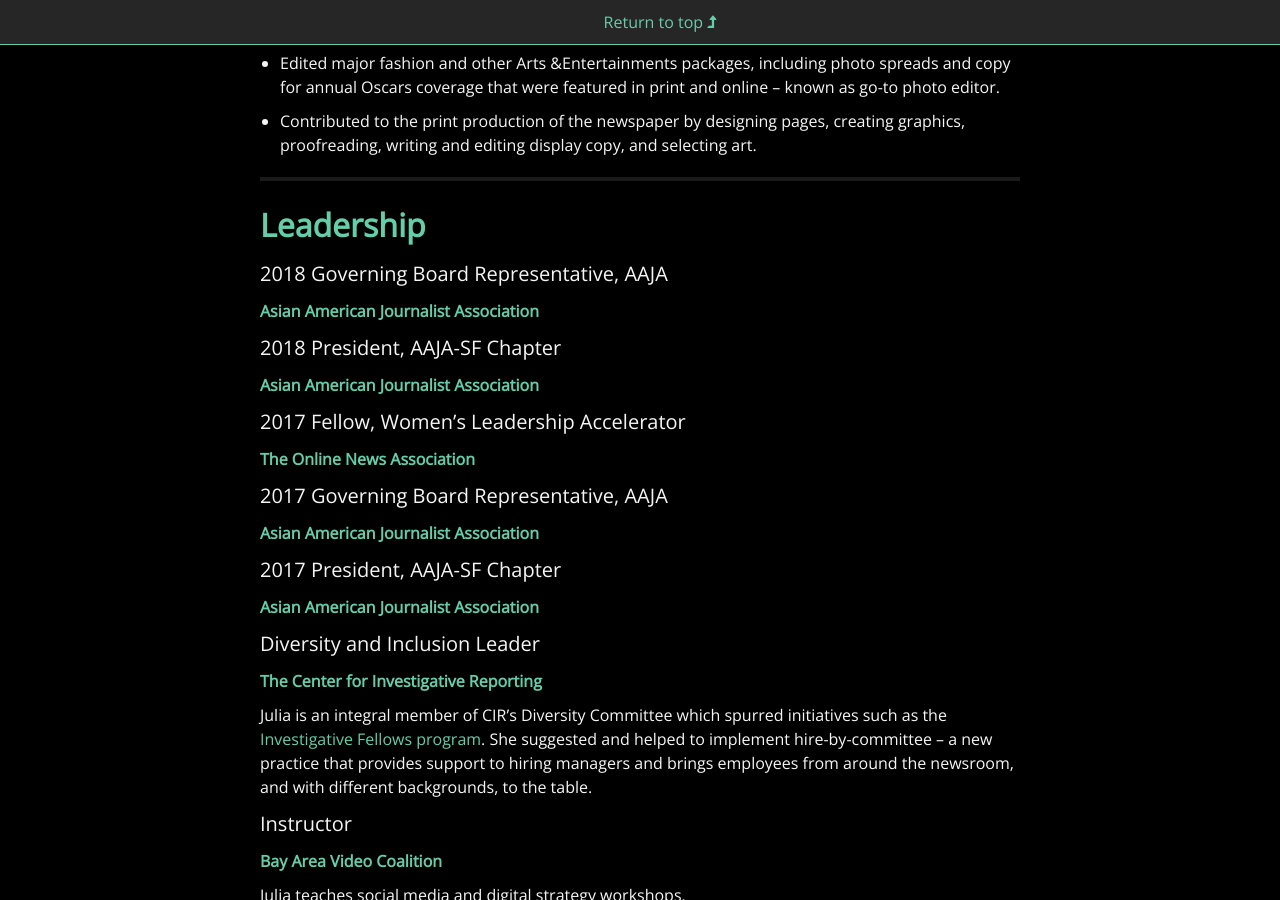
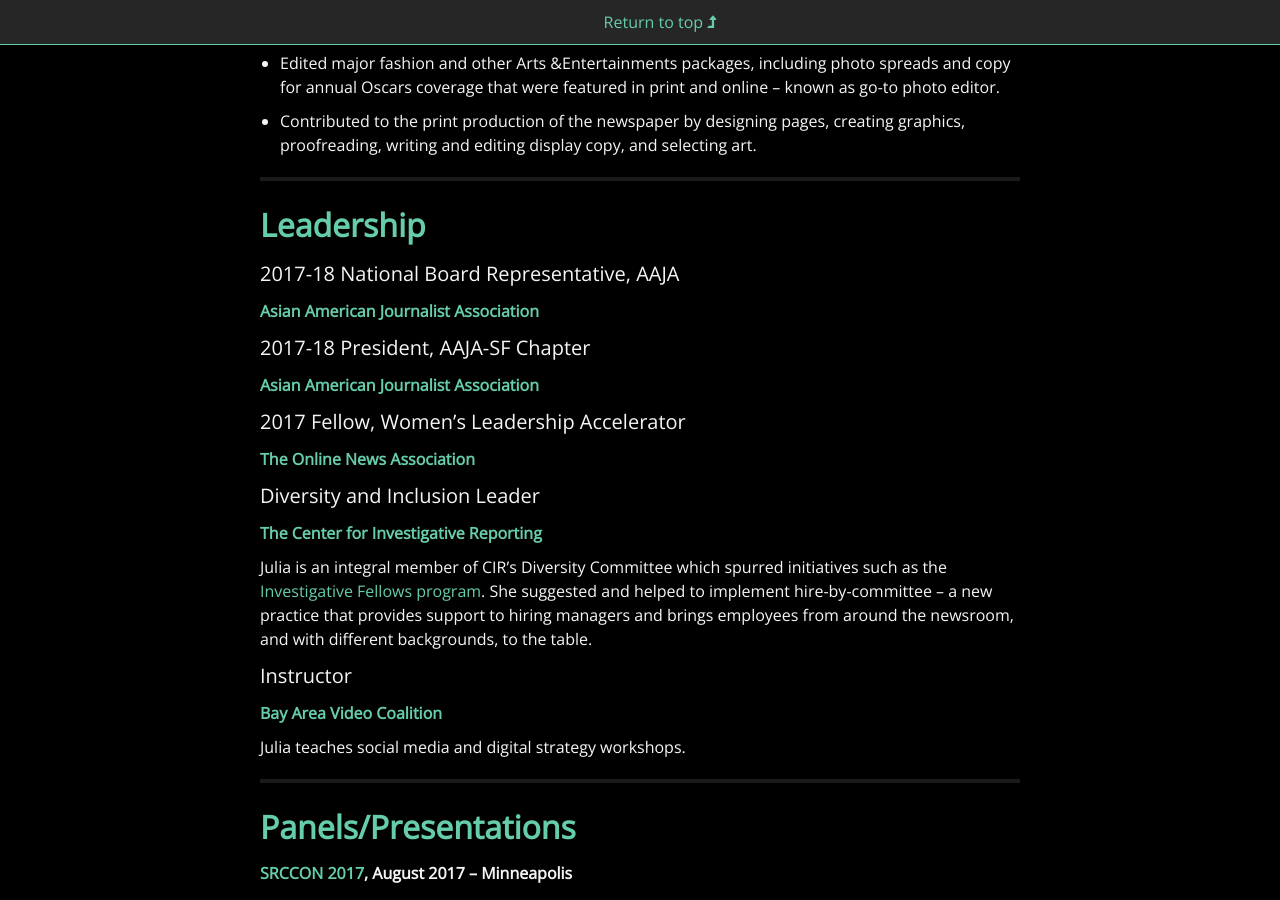
Before and after one commit to juliachanb/juliachanb.github.io, a Jekyll site: the page built from pages/resume.md, in a window 1280 px wide and 900 px high, scrolled down 2742 px. Built offline with Jekyll 4.4.1, drawn with Linux system fonts in a browser that asks for light colours; nearby versions of some CDN libraries; some web fonts are replaced.

Commit message:
edited 2018 leadership

```diff
--- a/pages/resume.md
+++ b/pages/resume.md
@@ -114,20 +114,14 @@
 
 ## **Leadership**
 
-#### 2018 Governing Board Representative, AAJA
+#### 2017-18 National Board Representative, AAJA
 **[Asian American Journalist Association](http://www.aaja.org/board-of-directors/)**
 
-#### 2018 President, AAJA-SF Chapter
+#### 2017-18 President, AAJA-SF Chapter
 **[Asian American Journalist Association](https://www.aaja.org/san_francisco_bay_area)**
 
 #### 2017 Fellow, Women’s Leadership Accelerator
 **[The Online News Association](https://journalists.org/2016/12/20/ona-announces-class-for-2017-womens-leadership-accelerator/)**
-
-#### 2017 Governing Board Representative, AAJA
-**[Asian American Journalist Association](http://www.aaja.org/board-of-directors/)**
-
-#### 2017 President, AAJA-SF Chapter
-**[Asian American Journalist Association](https://www.aaja.org/san_francisco_bay_area)**
 
 #### Diversity and Inclusion Leader
 **[The Center for Investigative Reporting](https://www.revealnews.org/about-us/the-2016-17-reveal-investigative-fellows/)**
```
